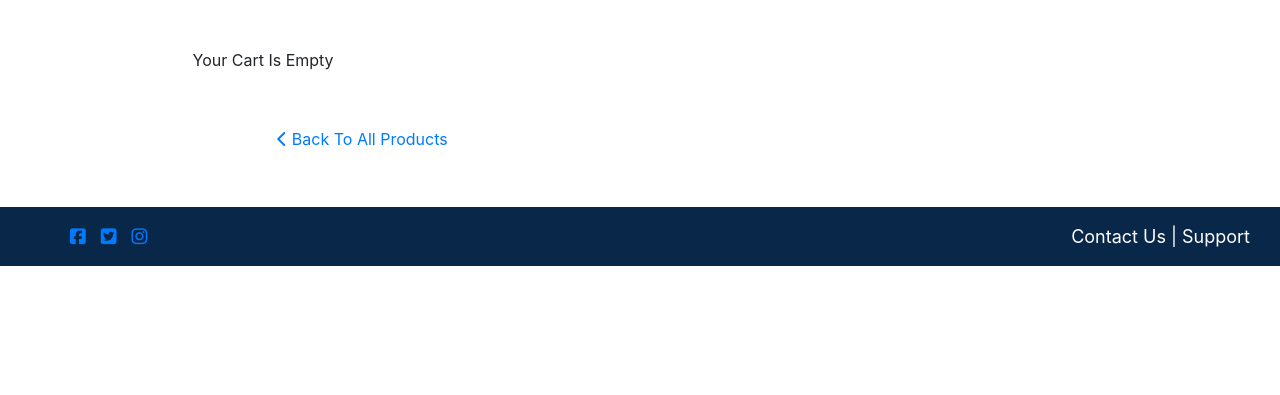
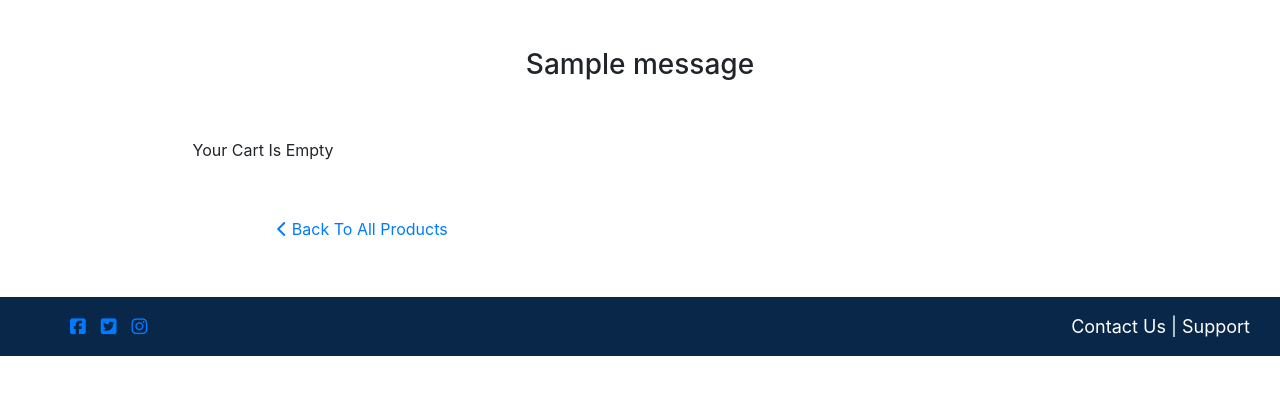
Before and after one commit to DFife99/Top-Watch, a Django app: page /cart/cart in a window 1280 px wide. Shown: the part 115-510 px from the top of the page. Run offline with Django 3.2, Linux system fonts and the light colour scheme; one stand-in notice (Sample message) is shown; some libraries are stand-ins or nearby versions.

Commit message:
finished the remove functionality, added a remove message, and hid the a link inside the remove button

```diff
--- a/cart/templates/cart/cart.html
+++ b/cart/templates/cart/cart.html
@@ -10,6 +10,21 @@
 {% endblock %}
 
 {% block content %}
+
+    <div class="container">
+        <div class="row">
+            <div class="col-10 offset-md-1 mt-5">
+                {% if messages %}
+                    <div class="messages">
+                        {% for message in messages %}
+                        <h3{% if message.tags %} class="{{ message.tags }} text-center"{% endif %}>{{ message }}</h3>
+                        {% endfor %}
+                    </div>
+                {% endif %}
+            </div>
+        </div>
+    </div>
+
     <div class="container">
         <div class="col-10 offset-md-1 mt-5 mb-3">
             {% if not cart_items %}
@@ -99,7 +114,7 @@
                                 </div>
                                 <div class="col-2 offset-md-1">
                                     <!-- Button trigger modal -->
-                                    <button type="button" class="btn btn-danger"  data-toggle="modal" data-target="#staticBackdrop_{{ item.item_id }}_{{ item.product.brand }}_{{ item.product.unfriendly_name }}_{{ item.unfriendly_colour }}_{{ item.storage }}" style=" position: absolute; bottom: 26%; left: -12.5%;">
+                                    <button type="button" class="btn btn-danger" data-toggle="modal" data-target="#staticBackdrop_{{ item.item_id }}_{{ item.product.brand }}_{{ item.product.unfriendly_name }}_{{ item.unfriendly_colour }}_{{ item.storage }}" style=" position: absolute; bottom: 26%; left: -12.5%;">
                                         <a class="modal-trigger" href="#staticBackdrop">Remove</a>
                                     </button>
                                 </div>
--- a/cart/views.py
+++ b/cart/views.py
@@ -1,5 +1,6 @@
 import json
 from django.shortcuts import render, redirect, get_object_or_404, reverse
+from django.contrib import messages
 
 from products.models import Product, Category
 
@@ -34,20 +35,19 @@ def remove_from_cart(request):
         else:
             # if there is only one storage amount, it will remove the selected colour
             print('First Else')
+            del cart[item_id]['products_by_colour'][colour]
     else:
         # if there is only one colour under the id, it will check to see if there is multiple storage sizes chosen
         if len(cart[item_id]['products_by_colour'][colour]['unfriendly_colour'][unfriendly_colour]['products_by_size']) > 1:
             print('Third If')
             del cart[item_id]['products_by_colour'][colour]['unfriendly_colour'][unfriendly_colour]['products_by_size'][storage]
-            print(cart)
         # if there is only one storage under the one colour it will remove the id entirelty from the cart
         else:
             print('Second Else')
+            cart.pop(item_id)
 
-
-
-
-
+    messages.success(request, 'Product Removed Successfully!')
+    request.session['cart'] = cart
     return redirect(reverse('cart'))
 
 def add_to_cart(request, item_id):
@@ -81,7 +81,6 @@ def add_to_cart(request, item_id):
                 # the QUANTITY for that ITEM will be increased
                 cart[item_id]['products_by_colour'][colour]['unfriendly_colour'][unfriendly_colour]['products_by_size'].update(
                     {storage: quantity + 1})
-                print('Doesnt Reach Here')
                 print(cart[item_id]['products_by_colour'][colour]['unfriendly_colour'][unfriendly_colour]['products_by_size'])
             else:
 
@@ -89,7 +88,6 @@ def add_to_cart(request, item_id):
                 # it will create a second storage key with the quantity of 1
                 cart[item_id]['products_by_colour'][colour]['unfriendly_colour'][unfriendly_colour]['products_by_size'].update(
                     {storage: quantity})
-                print('Reaches Here')
 
         else:
             # If the colour is different to those already in the cart
--- a/static/css/base.css
+++ b/static/css/base.css
@@ -338,6 +338,11 @@ input[type=radio]
     left: -7%;
 }
 
+.modal-trigger {
+    text-decoration: none;
+    color: white;
+}
+
 /* PHONES */
 @media only screen and (max-width: 600px) {
     #bundle-1,
```
Also changed, not shown: db.sqlite3.
